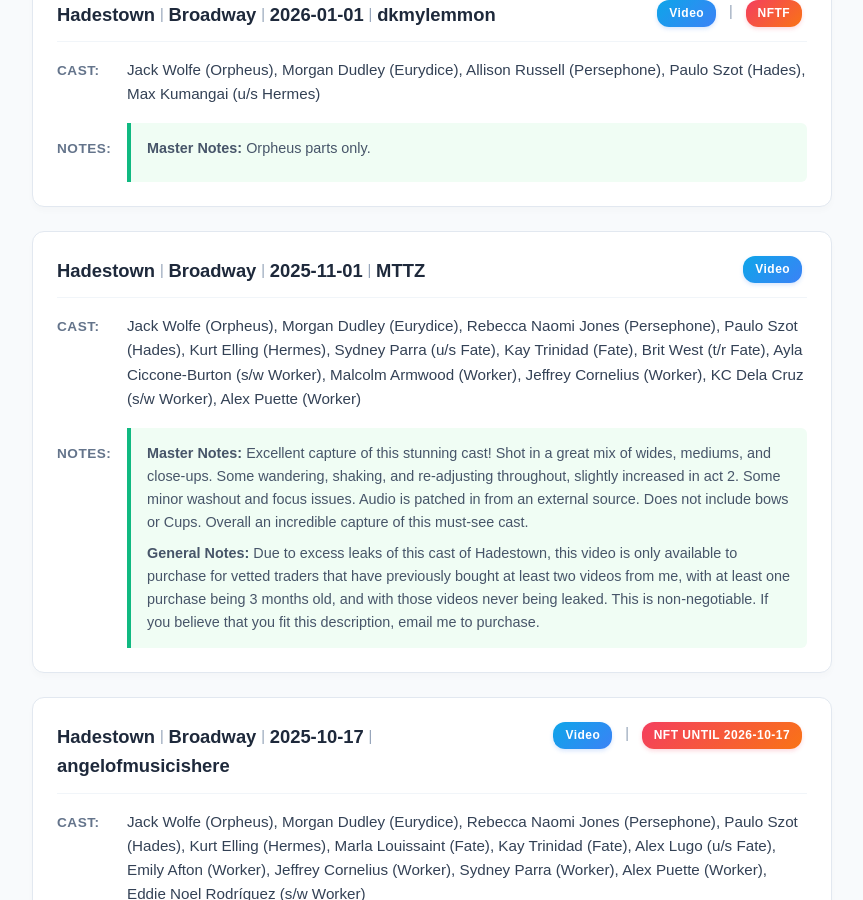
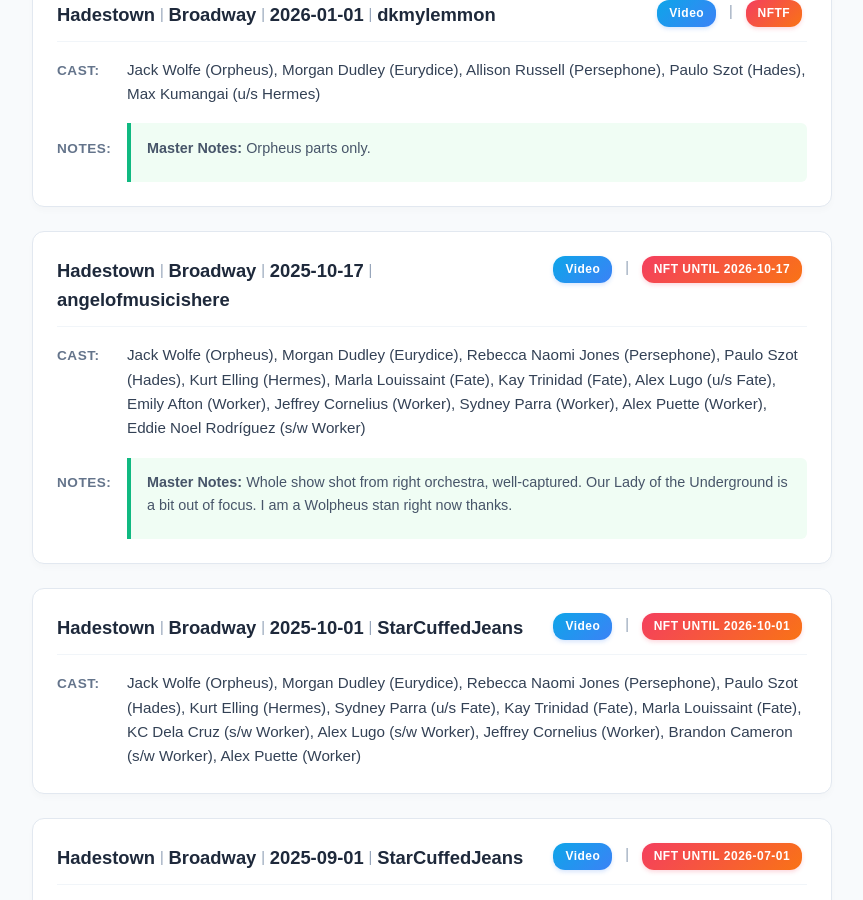
Before and after one commit to DireSpider/direspider.github.io, a Jekyll site: the page built from wants/index.html, in a window 1280 px wide and 900 px high, scrolled down 6208 px. Shown: the whole window, without its empty margins (208-1071 px from the left). Built offline with Jekyll 4.4.1, drawn with Linux system fonts in a browser that asks for light colours.

Commit message:
update my wants include html

```diff
--- a/_includes/wants.html
+++ b/_includes/wants.html
@@ -811,57 +811,6 @@
               </div>
 
 
-
-
-          </div>
-      </div>
-
-</div><div class="recording-card">
- <div class="header">
-
-          <div class="header-info">
-            <span>Hadestown</span>
-            <span class="separator">|</span>
-            <span>Broadway</span>
-            <span class="separator">|</span>
-            <span>2025-11-01</span>
-            <span class="separator">|</span>
-            <span>MTTZ</span>
-          </div>
-
-          <div class ="header-badges">
-        <span class="media-type-badge">video</span>
-
-
-
-
-
-             </div>
-
-        </div>
-
-<div class="info-section">
-<span class="label">Cast:</span>
-<span id="cast-display" class="content-text">
-Jack Wolfe (Orpheus), Morgan Dudley (Eurydice), Rebecca Naomi Jones (Persephone), Paulo Szot (Hades), Kurt Elling (Hermes), Sydney Parra (u/s Fate), Kay Trinidad (Fate), Brit West (t/r Fate), Ayla Ciccone-Burton (s/w Worker), Malcolm Armwood (Worker), Jeffrey Cornelius (Worker), KC Dela Cruz (s/w Worker), Alex Puette (Worker)
-</span>
-</div>
-
-
-      <div class="info-section">
-          <span class="label">Notes:</span>
-          <div class="notes-text">
-
-
-              <div style="margin-bottom: 0.5rem;">
-                  <strong>Master Notes:</strong> Excellent capture of this stunning cast! Shot in a great mix of wides, mediums, and close-ups. Some wandering, shaking, and re-adjusting throughout, slightly increased in act 2. Some minor washout and focus issues. Audio is patched in from an external source. Does not include bows or Cups. Overall an incredible capture of this must-see cast.
-              </div>
-
-
-
-              <div>
-                  <strong>General Notes:</strong> Due to excess leaks of this cast of Hadestown, this video is only available to purchase for vetted traders that have previously bought at least two videos from me, with at least one purchase being 3 months old, and with those videos never being leaked. This is non-negotiable. If you believe that you fit this description, email me to purchase.
-              </div>
 
 
           </div>
```
